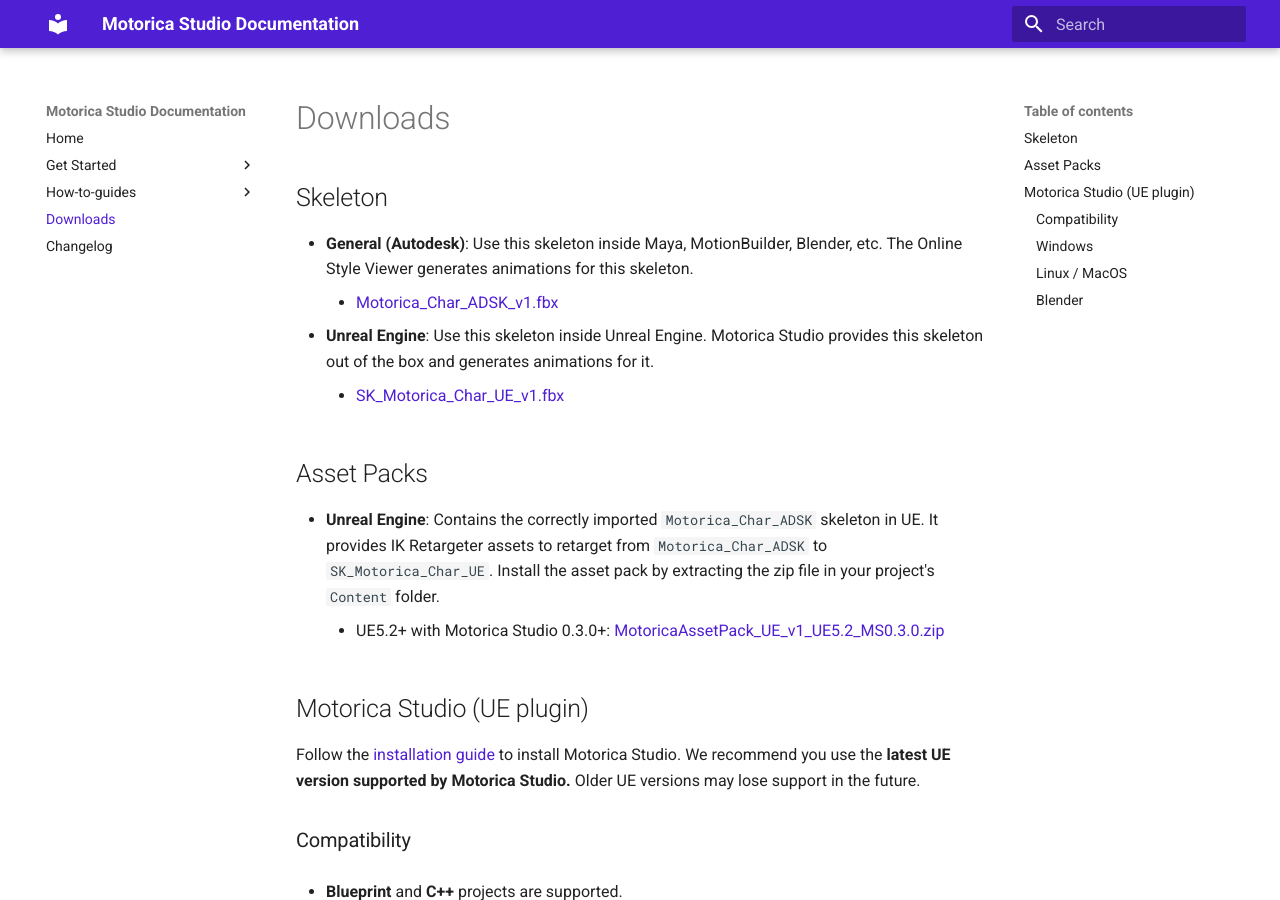
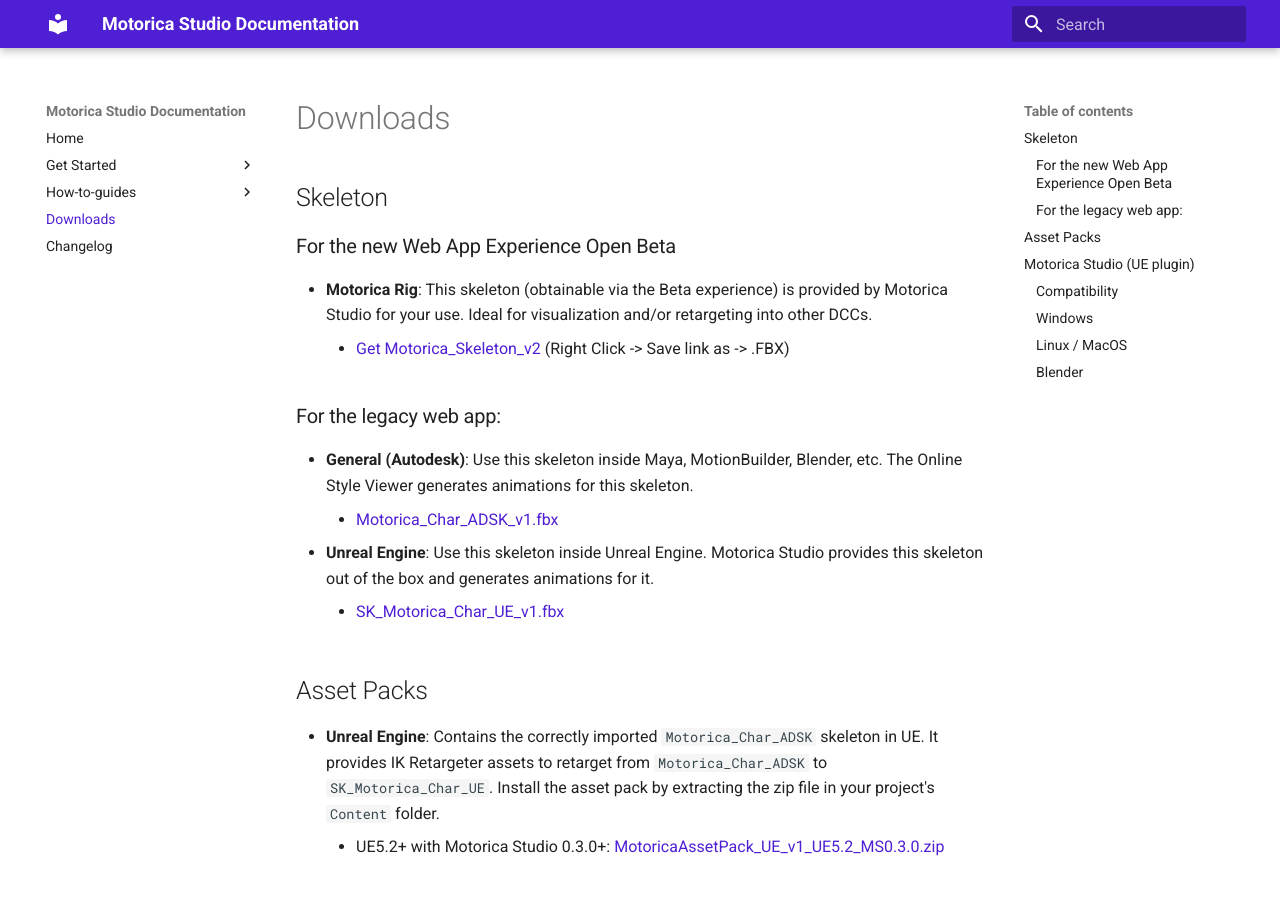
Before and after one commit to MotoricaAI/MoStudioDocs, an MkDocs documentation site: the page built from docs/downloads.md, in a window 1280 px wide and 900 px high. Built offline with MkDocs 1.6.1 and Material for MkDocs 9.7.7, drawn with Linux system fonts in a browser that asks for light colours.

Commit message:
Added new skeleton download reference

```diff
--- a/docs/downloads.md
+++ b/docs/downloads.md
@@ -2,6 +2,11 @@
 
 ## Skeleton
 
+### For the new Web App Experience Open Beta
+- **Motorica Rig**: This skeleton (obtainable via the Beta experience) is provided by Motorica Studio for your use. Ideal for visualization and/or retargeting into other DCCs.
+    - [Get Motorica_Skeleton_v2](https://motorica-beta-staging.web.app/skeletons/MotoricaCharacter_v5_Final_Characterized.fbx) (Right Click -> Save link as -> .FBX)
+
+### For the legacy web app:
 - **General (Autodesk)**: Use this skeleton inside Maya, MotionBuilder, Blender, etc. The Online Style Viewer generates animations for this skeleton.
     - [Motorica_Char_ADSK_v1.fbx](https://drive.google.com/file/d/13bPK0RDA8jJuUIKJA9mrxfUXtLFCDG5d/view)
 - **Unreal Engine**: Use this skeleton inside Unreal Engine. Motorica Studio provides this skeleton out of the box and generates animations for it.
--- a/mkdocs.yml
+++ b/mkdocs.yml
@@ -5,6 +5,8 @@
     primary: custom
   features:
     - navigation.footer
+#  custom_dir: "docs/partials" # Add this line
+
 extra:
   analytics:
     provider: google
```
Also changed, not shown: 1 other file.
